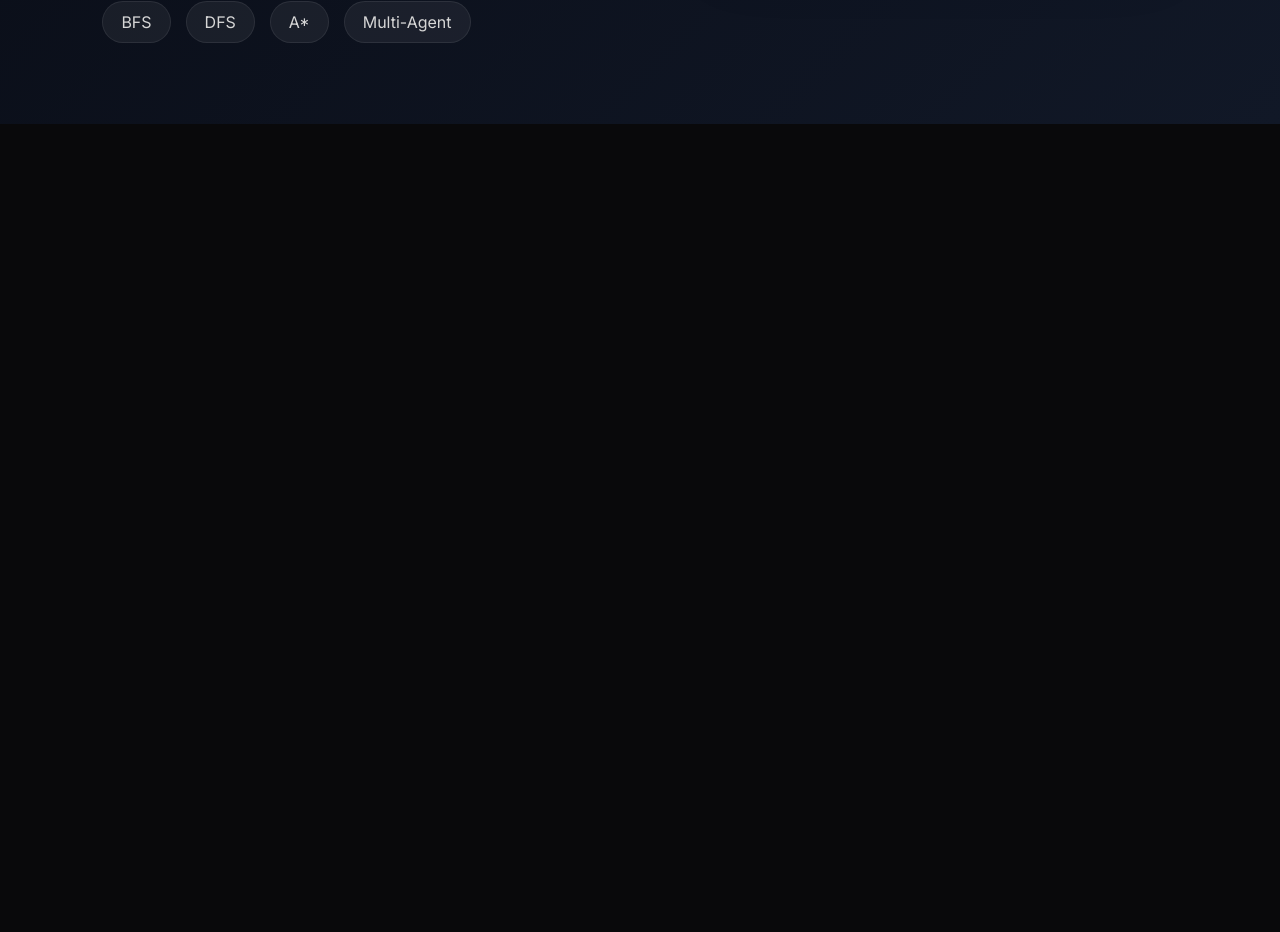
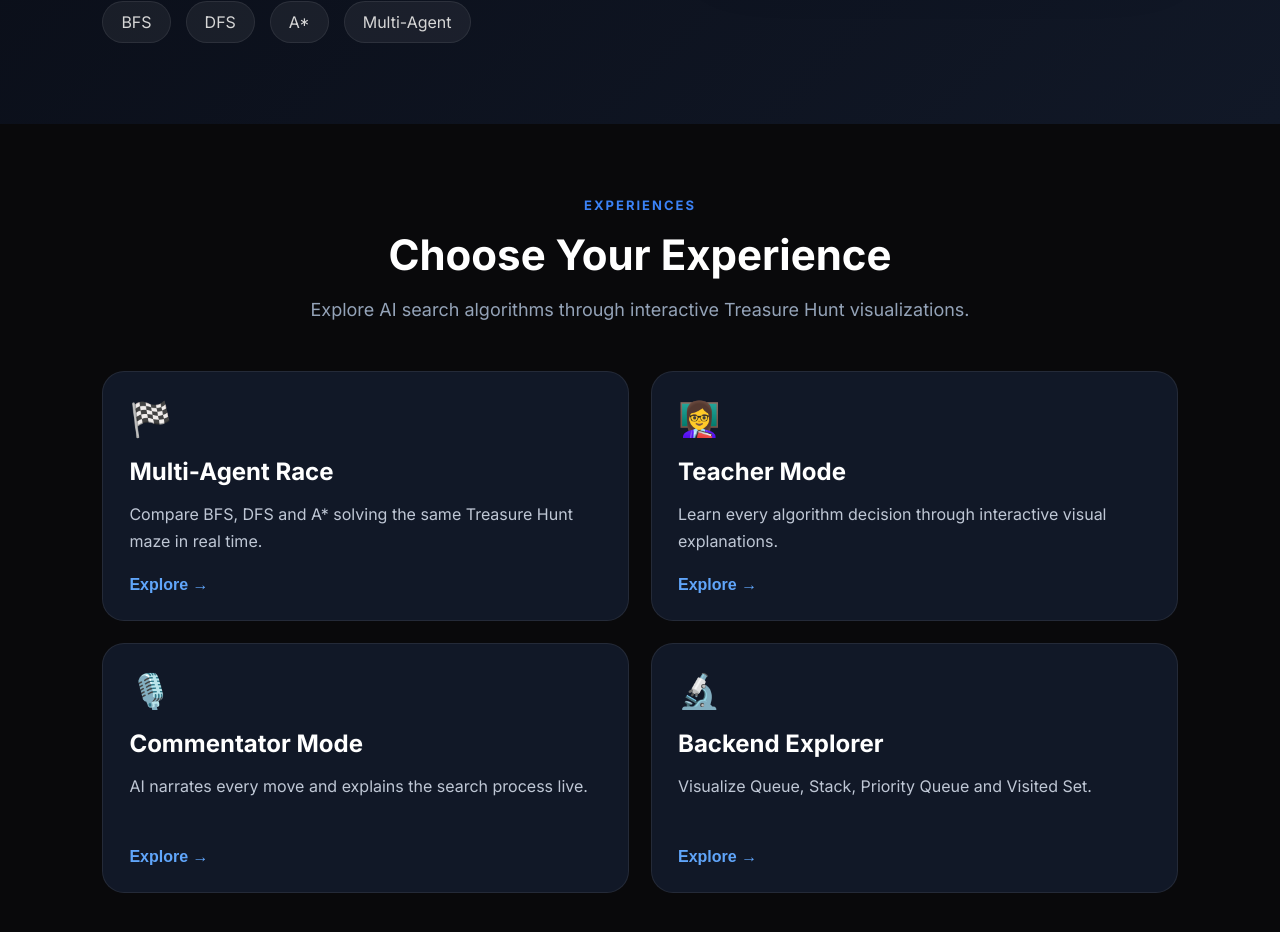
Before and after one commit to jasmithakuppala-hash/AI-Puzzle-Solver-Visualizer, a React (Vite) app: page / in a window 1280 px wide. Shown: the part 676-1608 px from the top of the page. Before the commit the page ends 800 px from the top, so only its background shows below. Built offline with nearby package versions, Linux system fonts and the light colour scheme.

Commit message:
feat: add interactive experience cards

```diff
--- /dev/null
+++ b/src/components/FeatureCards/FeatureCards.jsx
@@ -0,0 +1,79 @@
+import "./FeatureCards.css";
+
+const features = [
+  {
+    icon: "🏁",
+    title: "Multi-Agent Race",
+    description:
+      "Compare BFS, DFS and A* solving the same Treasure Hunt maze in real time."
+  },
+  {
+    icon: "👩‍🏫",
+    title: "Teacher Mode",
+    description:
+      "Learn every algorithm decision through interactive visual explanations."
+  },
+  {
+    icon: "🎙️",
+    title: "Commentator Mode",
+    description:
+      "AI narrates every move and explains the search process live."
+  },
+  {
+    icon: "🔬",
+    title: "Backend Explorer",
+    description:
+      "Visualize Queue, Stack, Priority Queue and Visited Set."
+  }
+];
+
+function FeatureCards() {
+  return (
+    <section className="features">
+
+      <div className="section-title">
+
+        <span>EXPERIENCES</span>
+
+        <h2>Choose Your Experience</h2>
+
+        <p>
+          Explore AI search algorithms through interactive Treasure Hunt
+          visualizations.
+        </p>
+
+      </div>
+
+      <div className="cards-grid">
+
+        {features.map((feature, index) => (
+
+          <div className="feature-card" key={index}>
+
+            <div className="feature-icon">
+
+              {feature.icon}
+
+            </div>
+
+            <h3>{feature.title}</h3>
+
+            <p>{feature.description}</p>
+
+            <button>
+
+              Explore →
+
+            </button>
+
+          </div>
+
+        ))}
+
+      </div>
+
+    </section>
+  );
+}
+
+export default FeatureCards;
--- /dev/null
+++ b/src/components/FeatureCards/Featurecards.css
@@ -0,0 +1,175 @@
+.features{
+
+padding:70px 8%;
+
+background:#09090B;
+
+font-family:Inter,sans-serif;
+
+}
+
+.section-title{
+
+text-align:center;
+
+max-width:700px;
+
+margin:auto auto 45px;
+
+}
+
+.section-title span{
+
+color:#3B82F6;
+
+font-size:13px;
+
+font-weight:700;
+
+letter-spacing:2px;
+
+}
+
+.section-title h2{
+
+color:white;
+
+font-size:42px;
+
+margin:15px 0;
+
+}
+
+.section-title p{
+
+color:#94A3B8;
+
+font-size:18px;
+
+line-height:1.7;
+
+}
+
+.cards-grid{
+
+display:grid;
+
+grid-template-columns:repeat(2,1fr);
+
+gap:22px;
+
+}
+
+.feature-card{
+
+background:#111827;
+
+border:1px solid rgba(255,255,255,.08);
+
+border-radius:22px;
+
+padding:26px;
+
+height:250px;
+
+display:flex;
+
+flex-direction:column;
+
+transition:.3s;
+
+}
+
+.feature-card:hover{
+
+transform:translateY(-6px);
+
+border-color:#2563EB;
+
+box-shadow:0 18px 35px rgba(37,99,235,.18);
+
+}
+
+.feature-icon{
+
+font-size:34px;
+
+margin-bottom:18px;
+
+}
+
+.feature-card h3{
+
+color:white;
+
+font-size:24px;
+
+margin-bottom:15px;
+
+font-weight:700;
+
+}
+
+.feature-card p{
+
+color:#BFC7D5;
+
+font-size:16px;
+
+line-height:1.7;
+
+flex:1;
+
+}
+
+.feature-card button{
+
+background:none;
+
+border:none;
+
+color:#60A5FA;
+
+font-size:16px;
+
+font-weight:700;
+
+cursor:pointer;
+
+padding:0;
+
+text-align:left;
+
+transition:.3s;
+
+}
+
+.feature-card button:hover{
+
+color:white;
+
+transform:translateX(6px);
+
+}
+
+@media(max-width:900px){
+
+.cards-grid{
+
+grid-template-columns:1fr;
+
+}
+
+.section-title h2{
+
+font-size:34px;
+
+}
+
+.feature-card{
+
+height:auto;
+
+}
+
+}
--- a/src/pages/Home.jsx
+++ b/src/pages/Home.jsx
@@ -1,9 +1,11 @@
 import Hero from "../components/Hero/Hero";
+import FeatureCards from "../components/FeatureCards/FeatureCards";
 
 function Home() {
   return (
     <>
       <Hero />
+      <FeatureCards />
     </>
   );
 }
```
